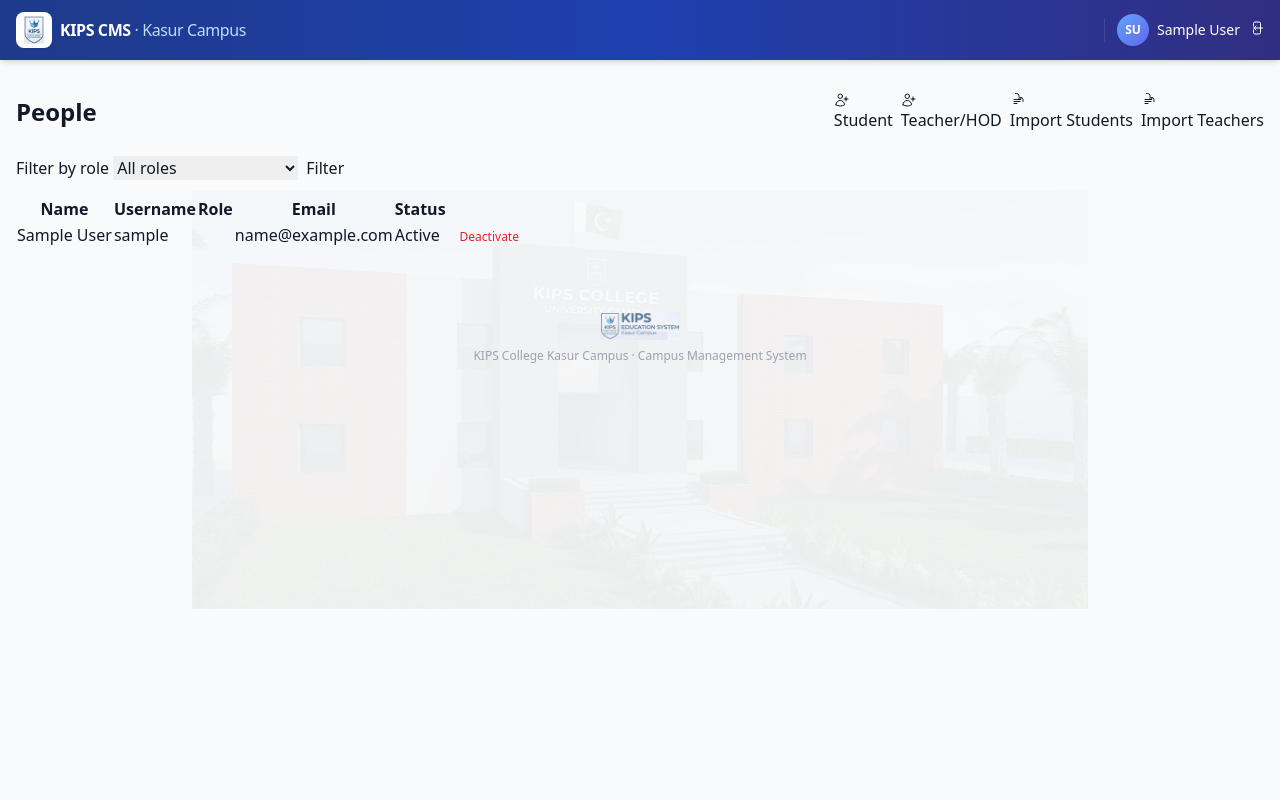
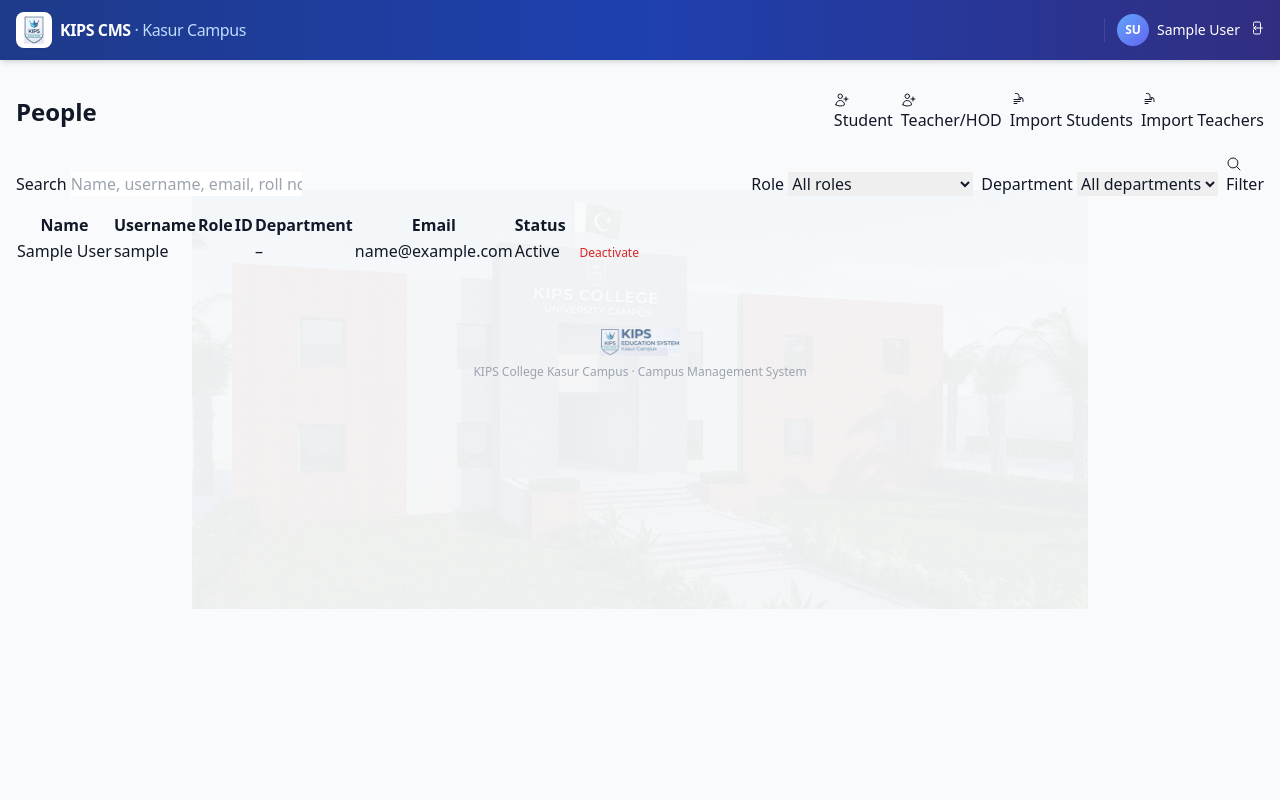
Before and after one commit to rashidgdev/Kips_CMS, a Django app: page /accounts/people/ in a window 1280 px wide. Run offline with Django 5.2, Linux system fonts and the light colour scheme; the visitor is signed in with stand-in values (Sample User, id 1); data comes from the database, SQL or seed files in the repository; data that the repository does not hold is empty; some libraries are stand-ins or nearby versions.

Commit message:
Allow concurrent current semesters; clarify enrollment and add people filters
A program can now have more than one Semester marked "current" at once
(e.g. Semester 3 and Semester 5 both actively running for different
admission cohorts) - removes the DB constraint that only allowed one.
Student-facing "current semester GPA" lookups now key off the student's
own current_semester instead of an ambiguous program-wide flag, since
that flag can no longer identify a single semester. The two enrollment
screens now explain, with a direct link, that a Course must also have a
Course Offering created for it before students can be enrolled -
previously an empty dropdown gave no indication why.

```diff
--- a/apps/assessments/views.py
+++ b/apps/assessments/views.py
@@ -154,8 +154,12 @@ def enter_marks(request, assessment_id):
 def student_overview(request):
     profile = get_profile(request)
     results = get_student_course_overview(profile)
+    # The student's own semester, not "whichever semester happens to be
+    # marked current" - a program can have several concurrent current
+    # semesters (different cohorts), so semester__is_current isn't specific
+    # enough to identify this particular student's semester.
     current_semester_gpa = SemesterGPA.objects.filter(
-        student=profile, semester__is_current=True
+        student=profile, semester=profile.current_semester
     ).select_related('semester').first()
     cgpa = get_cgpa(profile)
     return render(
--- a/apps/dashboard/views.py
+++ b/apps/dashboard/views.py
@@ -35,7 +35,10 @@ def student_dashboard(request):
     cgpa = current_gpa = overall_attendance = None
     if profile:
         cgpa = get_cgpa(profile)
-        current_gpa = SemesterGPA.objects.filter(student=profile, semester__is_current=True).first()
+        # The student's own semester - a program can have several concurrent
+        # current semesters (different cohorts), so semester__is_current
+        # isn't specific enough to identify this particular student's one.
+        current_gpa = SemesterGPA.objects.filter(student=profile, semester=profile.current_semester).first()
         percentages = [s['percentage'] for s in get_attendance_overview(profile) if s['percentage'] is not None]
         if percentages:
             overall_attendance = round(sum(percentages) / len(percentages), 1)
--- a/templates/accounts/people_directory.html
+++ b/templates/accounts/people_directory.html
@@ -15,9 +15,13 @@
     </div>
 </div>
 
-<form method="get" class="card mb-4 flex items-end gap-2">
+<form method="get" class="card mb-4 flex flex-wrap items-end gap-2">
+    <div class="flex-1 min-w-[12rem]">
+        <label for="q" class="field-label">Search</label>
+        <input type="text" id="q" name="q" value="{{ query }}" placeholder="Name, username, email, roll no., employee ID..." class="input-field">
+    </div>
     <div>
-        <label for="role" class="field-label">Filter by role</label>
+        <label for="role" class="field-label">Role</label>
         <select id="role" name="role" class="input-field">
             <option value="">All roles</option>
             {% for value, label in roles %}
@@ -25,7 +29,22 @@
             {% endfor %}
         </select>
     </div>
-    <button type="submit" class="btn-secondary">Filter</button>
+    <div>
+        <label for="department" class="field-label">Department</label>
+        <select id="department" name="department" class="input-field">
+            <option value="">All departments</option>
+            {% for dept in departments %}
+                <option value="{{ dept.pk }}" {% if department_filter == dept.pk|stringformat:'s' %}selected{% endif %}>{{ dept.name }}</option>
+            {% endfor %}
+        </select>
+    </div>
+    <button type="submit" class="btn-secondary">
+        {% icon 'search' 'h-4 w-4' %}
+        Filter
+    </button>
+    {% if role_filter or department_filter or query %}
+        <a href="{% url 'accounts:people' %}" class="text-sm font-medium text-gray-500 transition-colors hover:text-gray-800">Clear</a>
+    {% endif %}
 </form>
 
 <div class="card page-enter">
@@ -37,6 +56,8 @@
                 <th>Name</th>
                 <th>Username</th>
                 <th>Role</th>
+                <th>ID</th>
+                <th>Department</th>
                 <th>Email</th>
                 <th>Status</th>
                 <th></th>
@@ -48,6 +69,18 @@
                 <td class="font-medium text-gray-900">{{ person.get_full_name }}</td>
                 <td>{{ person.username }}</td>
                 <td>{{ person.get_role_display }}</td>
+                <td>
+                    {% if person.student_profile %}{{ person.student_profile.roll_number }}
+                    {% elif person.teacher_profile %}{{ person.teacher_profile.employee_id }}
+                    {% elif person.staff_profile %}{{ person.staff_profile.employee_id }}
+                    {% endif %}
+                </td>
+                <td>
+                    {% if person.teacher_profile %}{{ person.teacher_profile.department.name|default:'-' }}
+                    {% elif person.student_profile %}{{ person.student_profile.program.department.name|default:'-' }}
+                    {% else %}&ndash;
+                    {% endif %}
+                </td>
                 <td>{{ person.email }}</td>
                 <td>
                     {% if person.is_active %}
```
Also changed, not shown: apps/academics/models/semester.py (+8 -13 lines), templates/academics/enroll_by_offering.html (+8 -0 lines), templates/academics/enroll_by_student.html (+7 -1 lines), apps/academics/migrations/0004_remove_semester_unique_current_semester_per_program_and_more.py (added).
